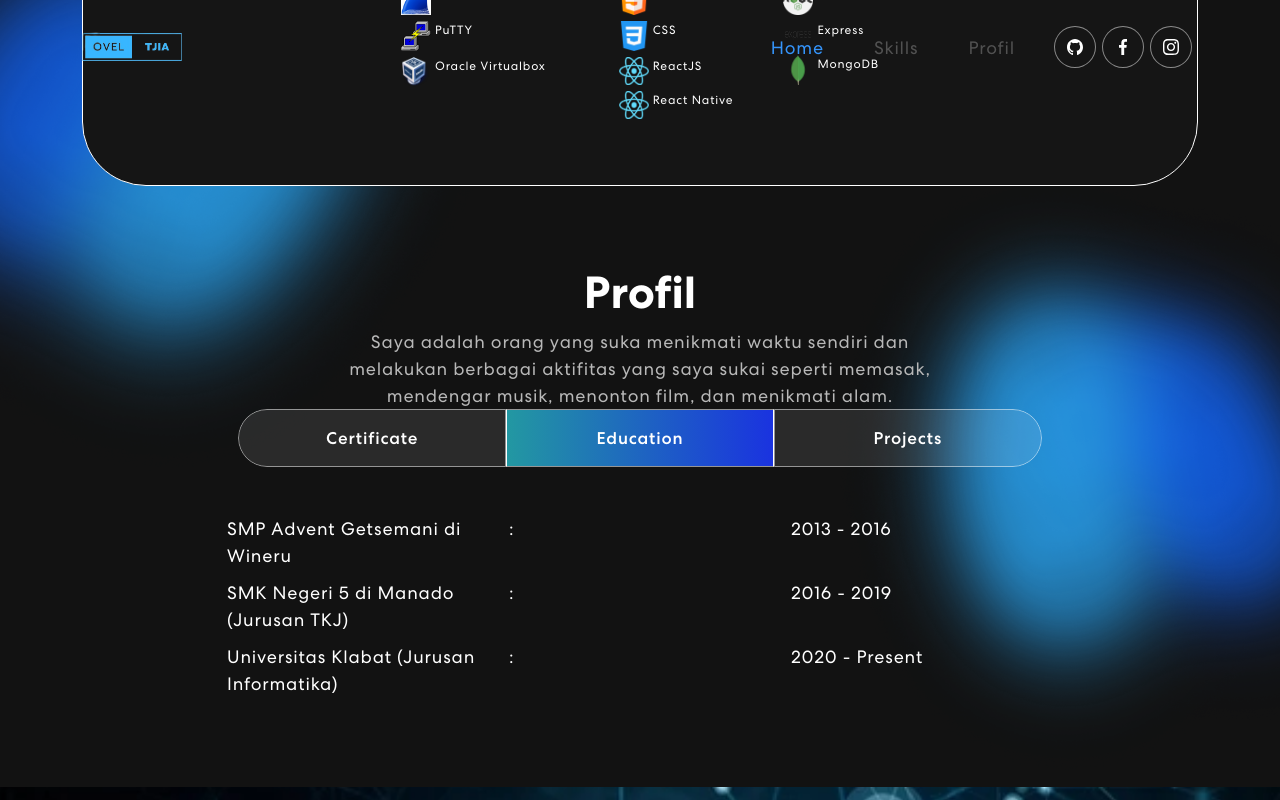
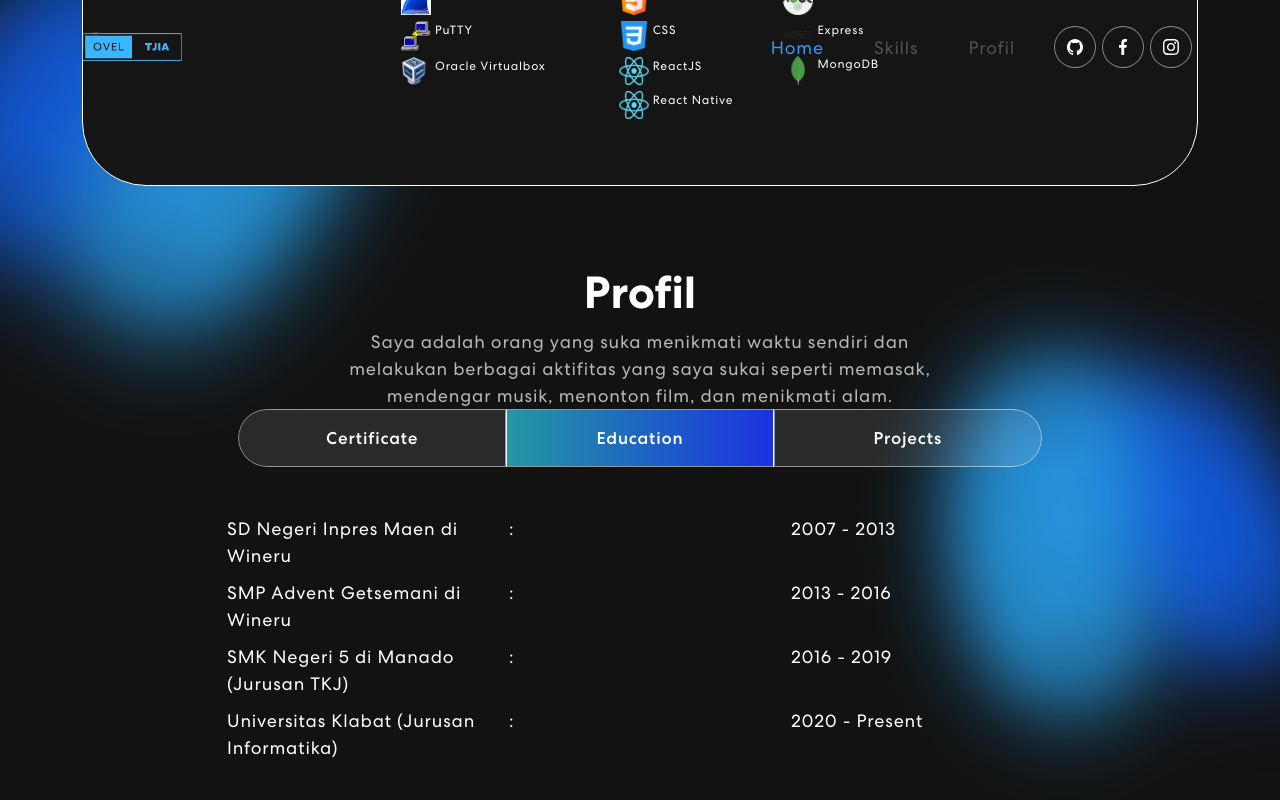
Before and after one commit to OvelTjia05/Portfolio, a React (Create React App) app: page / in a window 1280 px wide. Both pictures are taken after a click on the tab "Education". Shown: the part 1103-1903 px from the top of the page. Built offline with nearby package versions, Linux system fonts and the light colour scheme.

Commit message:
Fix bug: - Wrong image project lvmusicvideo - Logo link bug

```diff
--- a/src/components/molecules/NavBar/index.js
+++ b/src/components/molecules/NavBar/index.js
@@ -32,7 +32,7 @@ export const NavBar = () => {
     <Router>
       <Navbar expand="md" className={scrolled ? "scrolled" : ""}>
         <Container>
-          <Navbar.Brand href="/">
+          <Navbar.Brand href="https://oveltjia05.github.io/Portfolio/">
             <img src={logo} alt="Logo" />
           </Navbar.Brand>
           <Navbar.Toggle aria-controls="basic-navbar-nav">
--- a/src/components/molecules/Profil/index.js
+++ b/src/components/molecules/Profil/index.js
@@ -3,6 +3,7 @@ import { ProjectCard } from "../ProjectCard";
 import Meanno from "../../../assets/img/meanno-web.png";
 import WUV from "../../../assets/img/wuv.png";
 import SepatuWeb from "../../../assets/img/sepatu-web.jpeg";
+import LVMusicVideo from "../../../assets/img/lvmusicvideo.png";
 import Gccf1 from "../../../assets/img/gccf1.png";
 import Gccf2 from "../../../assets/img/gccf2.png";
 import Gccf3 from "../../../assets/img/gccf3.png";
@@ -43,7 +44,7 @@ export const Profil = () => {
       title: "LV Music Video",
       description:
         "Web app untuk library lagu dan video yang terintegrasi dengan 2 API, lagunya bisa direview dengan mendengarkannya selama 30detik. Saya bertugas membuat web app musiknya.",
-      imgUrl: SepatuWeb,
+      imgUrl: LVMusicVideo,
       url: "https://github.com/OvelTjia05/AIProject-Group10",
     },
   ];
@@ -160,6 +161,11 @@ export const Profil = () => {
                       <Tab.Pane eventKey="second">
                         <div className="tabel">
                           <div className="list1">
+                            <p>SD Negeri Inpres Maen di Wineru</p>
+                            <p>:</p>
+                            <p>2007 - 2013</p>
+                          </div>
+                          <div className="list1">
                             <p>SMP Advent Getsemani di Wineru</p>
                             <p>:</p>
                             <p>2013 - 2016</p>
```
Also changed, not shown: src/assets/img/lvmusicvideo.png (added).
